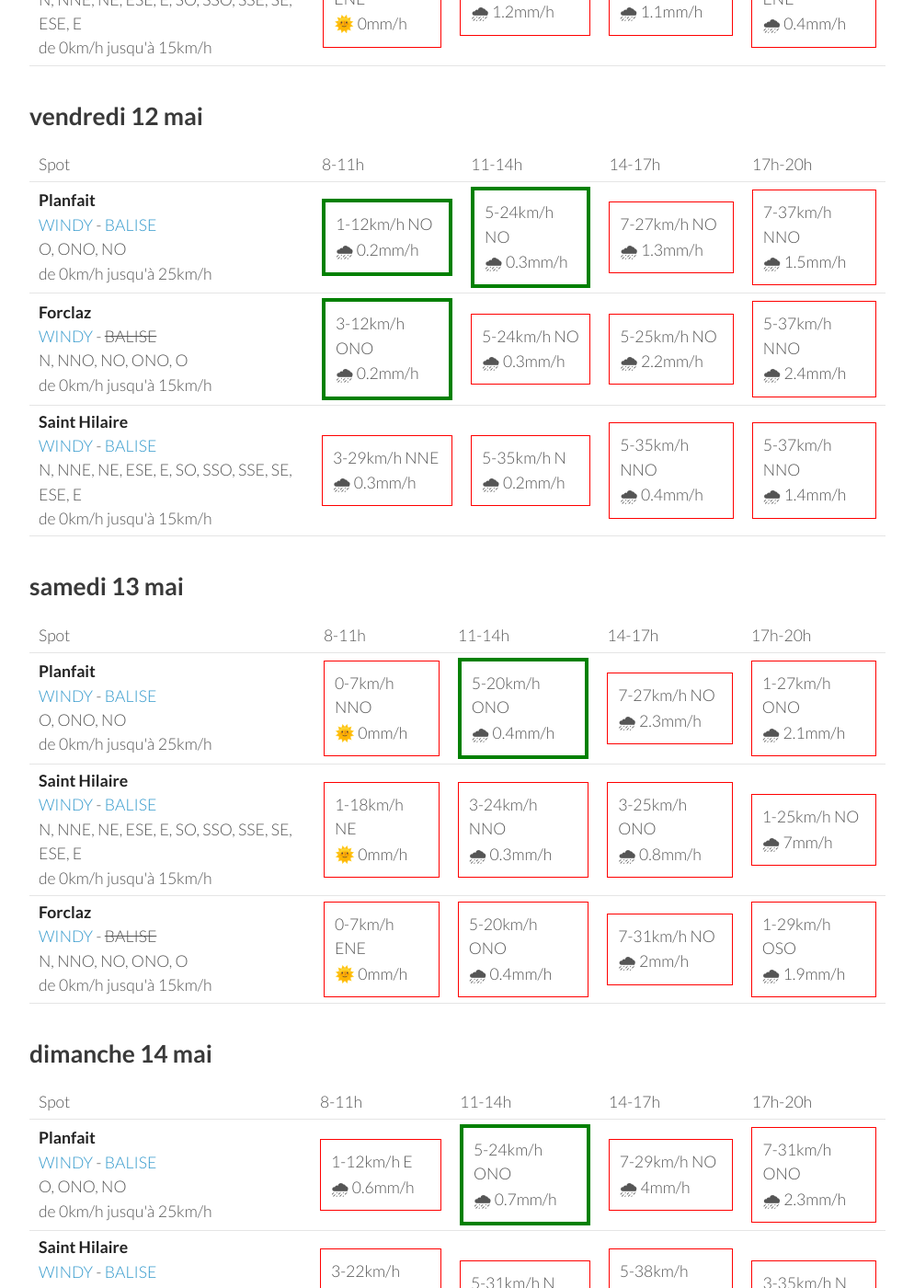
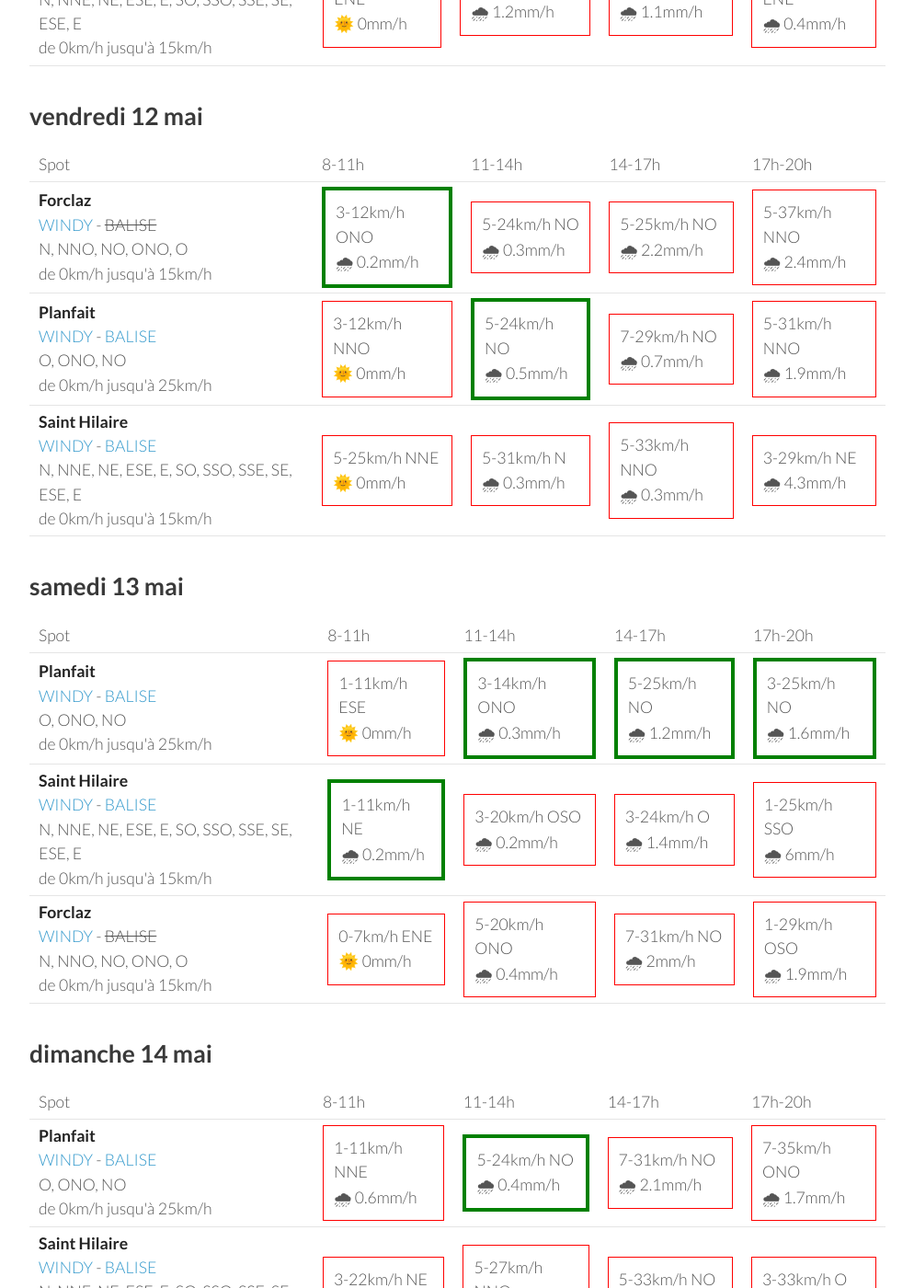
Before and after one commit to parapente-dans-le-nord/parapente-dans-le-nord.github.io, a Jekyll site: the page built from alpes_nord.markdown, in a window 1280 px wide and 1400 px high, scrolled down 1183 px. Shown: the whole window at 92% size, without its empty margins (26-1020 px from the left). Built offline with Jekyll 4.4.1, drawn with Linux system fonts in a browser that asks for light colours; some of the changed text lies outside the part shown.

Commit message:
update index.markdown

```diff
--- a/alpes_nord.markdown
+++ b/alpes_nord.markdown
@@ -114,16 +114,6 @@ page mise à jour le mercredi 10 mai 06:26
       <td>17h-20h</td>
     </tr>
 <tr>
-        <td><strong>Planfait</strong><br><a href="https://windy.com/45.853/6.223?45.415,6.223,8">WINDY</a> - <span class=""><a href="https://www.openwindmap.org/PP496">BALISE</a> </span><br> <span class="vent-favorable">O, ONO, NO</span><br><span class="force-vent">de 0km/h jusqu'à 25km/h</span> </td>
-
-            <td><div class="flyable"><p>1-12km/h NO</p><p>🌧 0.2mm/h</p></div></td>
-            <td><div class="flyable"><p>5-24km/h NO</p><p>🌧 0.3mm/h</p></div></td>
-            <td><div class="not-flyable"><p>7-27km/h NO</p><p>🌧 1.3mm/h</p></div></td>
-            <td><div class="not-flyable"><p>7-37km/h NNO</p><p>🌧 1.5mm/h</p></div></td>
-
-
-    </tr>
-<tr>
         <td><strong>Forclaz</strong><br><a href="https://windy.com/45.814/6.247?45.375,6.246,8,m:eVwaglz">WINDY</a> - <span class="no-balise"> BALISE </span><br> <span class="vent-favorable">N, NNO, NO, ONO, O</span><br><span class="force-vent">de 0km/h jusqu'à 15km/h</span> </td>
 
             <td><div class="flyable"><p>3-12km/h ONO</p><p>🌧 0.2mm/h</p></div></td>
@@ -134,12 +124,22 @@ page mise à jour le mercredi 10 mai 06:26
 
     </tr>
 <tr>
+        <td><strong>Planfait</strong><br><a href="https://windy.com/45.853/6.223?45.415,6.223,8">WINDY</a> - <span class=""><a href="https://www.openwindmap.org/PP496">BALISE</a> </span><br> <span class="vent-favorable">O, ONO, NO</span><br><span class="force-vent">de 0km/h jusqu'à 25km/h</span> </td>
+
+            <td><div class="not-flyable"><p>3-12km/h NNO</p><p>🌞 0mm/h</p></div></td>
+            <td><div class="flyable"><p>5-24km/h NO</p><p>🌧 0.5mm/h</p></div></td>
+            <td><div class="not-flyable"><p>7-29km/h NO</p><p>🌧 0.7mm/h</p></div></td>
+            <td><div class="not-flyable"><p>5-31km/h NNO</p><p>🌧 1.9mm/h</p></div></td>
+
+
+    </tr>
+<tr>
         <td><strong>Saint Hilaire</strong><br><a href="https://windy.com/45.307/5.888?45.087,5.889,9,m:eUFagkX">WINDY</a> - <span class=""><a href="http://www.balisemeteo.com/balise.php?idBalise=61">BALISE</a> </span><br> <span class="vent-favorable">N, NNE, NE, ESE, E, SO, SSO, SSE, SE, ESE, E</span><br><span class="force-vent">de 0km/h jusqu'à 15km/h</span> </td>
 
-            <td><div class="not-flyable"><p>3-29km/h NNE</p><p>🌧 0.3mm/h</p></div></td>
-            <td><div class="not-flyable"><p>5-35km/h N</p><p>🌧 0.2mm/h</p></div></td>
-            <td><div class="not-flyable"><p>5-35km/h NNO</p><p>🌧 0.4mm/h</p></div></td>
-            <td><div class="not-flyable"><p>5-37km/h NNO</p><p>🌧 1.4mm/h</p></div></td>
+            <td><div class="not-flyable"><p>5-25km/h NNE</p><p>🌞 0mm/h</p></div></td>
+            <td><div class="not-flyable"><p>5-31km/h N</p><p>🌧 0.3mm/h</p></div></td>
+            <td><div class="not-flyable"><p>5-33km/h NNO</p><p>🌧 0.3mm/h</p></div></td>
+            <td><div class="not-flyable"><p>3-29km/h NE</p><p>🌧 4.3mm/h</p></div></td>
 
 
     </tr>
@@ -162,20 +162,20 @@ page mise à jour le mercredi 10 mai 06:26
 <tr>
         <td><strong>Planfait</strong><br><a href="https://windy.com/45.853/6.223?45.415,6.223,8">WINDY</a> - <span class=""><a href="https://www.openwindmap.org/PP496">BALISE</a> </span><br> <span class="vent-favorable">O, ONO, NO</span><br><span class="force-vent">de 0km/h jusqu'à 25km/h</span> </td>
 
-            <td><div class="not-flyable"><p>0-7km/h NNO</p><p>🌞 0mm/h</p></div></td>
-            <td><div class="flyable"><p>5-20km/h ONO</p><p>🌧 0.4mm/h</p></div></td>
-            <td><div class="not-flyable"><p>7-27km/h NO</p><p>🌧 2.3mm/h</p></div></td>
-            <td><div class="not-flyable"><p>1-27km/h ONO</p><p>🌧 2.1mm/h</p></div></td>
+            <td><div class="not-flyable"><p>1-11km/h ESE</p><p>🌞 0mm/h</p></div></td>
+            <td><div class="flyable"><p>3-14km/h ONO</p><p>🌧 0.3mm/h</p></div></td>
+            <td><div class="flyable"><p>5-25km/h NO</p><p>🌧 1.2mm/h</p></div></td>
+            <td><div class="flyable"><p>3-25km/h NO</p><p>🌧 1.6mm/h</p></div></td>
 
 
     </tr>
 <tr>
         <td><strong>Saint Hilaire</strong><br><a href="https://windy.com/45.307/5.888?45.087,5.889,9,m:eUFagkX">WINDY</a> - <span class=""><a href="http://www.balisemeteo.com/balise.php?idBalise=61">BALISE</a> </span><br> <span class="vent-favorable">N, NNE, NE, ESE, E, SO, SSO, SSE, SE, ESE, E</span><br><span class="force-vent">de 0km/h jusqu'à 15km/h</span> </td>
 
-            <td><div class="not-flyable"><p>1-18km/h NE</p><p>🌞 0mm/h</p></div></td>
-            <td><div class="not-flyable"><p>3-24km/h NNO</p><p>🌧 0.3mm/h</p></div></td>
-            <td><div class="not-flyable"><p>3-25km/h ONO</p><p>🌧 0.8mm/h</p></div></td>
-            <td><div class="not-flyable"><p>1-25km/h NO</p><p>🌧 7mm/h</p></div></td>
+            <td><div class="flyable"><p>1-11km/h NE</p><p>🌧 0.2mm/h</p></div></td>
+            <td><div class="not-flyable"><p>3-20km/h OSO</p><p>🌧 0.2mm/h</p></div></td>
+            <td><div class="not-flyable"><p>3-24km/h O</p><p>🌧 1.4mm/h</p></div></td>
+            <td><div class="not-flyable"><p>1-25km/h SSO</p><p>🌧 6mm/h</p></div></td>
 
 
     </tr>
@@ -208,20 +208,20 @@ page mise à jour le mercredi 10 mai 06:26
 <tr>
         <td><strong>Planfait</strong><br><a href="https://windy.com/45.853/6.223?45.415,6.223,8">WINDY</a> - <span class=""><a href="https://www.openwindmap.org/PP496">BALISE</a> </span><br> <span class="vent-favorable">O, ONO, NO</span><br><span class="force-vent">de 0km/h jusqu'à 25km/h</span> </td>
 
-            <td><div class="not-flyable"><p>1-12km/h E</p><p>🌧 0.6mm/h</p></div></td>
-            <td><div class="flyable"><p>5-24km/h ONO</p><p>🌧 0.7mm/h</p></div></td>
-            <td><div class="not-flyable"><p>7-29km/h NO</p><p>🌧 4mm/h</p></div></td>
-            <td><div class="not-flyable"><p>7-31km/h ONO</p><p>🌧 2.3mm/h</p></div></td>
+            <td><div class="not-flyable"><p>1-11km/h NNE</p><p>🌧 0.6mm/h</p></div></td>
+            <td><div class="flyable"><p>5-24km/h NO</p><p>🌧 0.4mm/h</p></div></td>
+            <td><div class="not-flyable"><p>7-31km/h NO</p><p>🌧 2.1mm/h</p></div></td>
+            <td><div class="not-flyable"><p>7-35km/h ONO</p><p>🌧 1.7mm/h</p></div></td>
 
 
     </tr>
 <tr>
         <td><strong>Saint Hilaire</strong><br><a href="https://windy.com/45.307/5.888?45.087,5.889,9,m:eUFagkX">WINDY</a> - <span class=""><a href="http://www.balisemeteo.com/balise.php?idBalise=61">BALISE</a> </span><br> <span class="vent-favorable">N, NNE, NE, ESE, E, SO, SSO, SSE, SE, ESE, E</span><br><span class="force-vent">de 0km/h jusqu'à 15km/h</span> </td>
 
-            <td><div class="not-flyable"><p>3-22km/h NNE</p><p>🌧 0.3mm/h</p></div></td>
-            <td><div class="not-flyable"><p>5-31km/h N</p><p>🌧 0.3mm/h</p></div></td>
-            <td><div class="not-flyable"><p>5-38km/h NNO</p><p>🌧 3.5mm/h</p></div></td>
-            <td><div class="not-flyable"><p>3-35km/h N</p><p>🌧 3.9mm/h</p></div></td>
+            <td><div class="not-flyable"><p>3-22km/h NE</p><p>🌞 0mm/h</p></div></td>
+            <td><div class="not-flyable"><p>5-27km/h NNO</p><p>🌧 0.3mm/h</p></div></td>
+            <td><div class="not-flyable"><p>5-33km/h NO</p><p>🌧 1.4mm/h</p></div></td>
+            <td><div class="not-flyable"><p>3-33km/h O</p><p>🌧 4.9mm/h</p></div></td>
 
 
     </tr>
@@ -239,3 +239,39 @@ page mise à jour le mercredi 10 mai 06:26
 </tbody>
 </table>
 {:/}
+## lundi 15 mai
+
+{::nomarkdown}
+<table>
+  <tbody>
+    <tr>
+      <td>Spot</td>
+      <td>8-11h</td>
+      <td>11-14h</td>
+      <td>14-17h</td>
+      <td>17h-20h</td>
+    </tr>
+<tr>
+        <td><strong>Planfait</strong><br><a href="https://windy.com/45.853/6.223?45.415,6.223,8">WINDY</a> - <span class=""><a href="https://www.openwindmap.org/PP496">BALISE</a> </span><br> <span class="vent-favorable">O, ONO, NO</span><br><span class="force-vent">de 0km/h jusqu'à 25km/h</span> </td>
+
+            <td><div class="not-flyable"><p>3-22km/h OSO</p><p>🌧 2.4mm/h</p></div></td>
+            <td><div class="flyable"><p>3-25km/h ONO</p><p>🌧 2.5mm/h</p></div></td>
+            <td><div class="not-flyable"><p>5-27km/h ONO</p><p>🌧 1.6mm/h</p></div></td>
+            <td><div class="not-flyable"><p>7-27km/h ONO</p><p>🌧 1.3mm/h</p></div></td>
+
+
+    </tr>
+<tr>
+        <td><strong>Saint Hilaire</strong><br><a href="https://windy.com/45.307/5.888?45.087,5.889,9,m:eUFagkX">WINDY</a> - <span class=""><a href="http://www.balisemeteo.com/balise.php?idBalise=61">BALISE</a> </span><br> <span class="vent-favorable">N, NNE, NE, ESE, E, SO, SSO, SSE, SE, ESE, E</span><br><span class="force-vent">de 0km/h jusqu'à 15km/h</span> </td>
+
+            <td><div class="not-flyable"><p>1-31km/h N</p><p>🌧 2.1mm/h</p></div></td>
+            <td><div class="not-flyable"><p>3-33km/h NNO</p><p>🌧 3.1mm/h</p></div></td>
+            <td><div class="not-flyable"><p>5-31km/h NNO</p><p>🌧 0.9mm/h</p></div></td>
+            <td><div class="not-flyable"><p>5-31km/h NNO</p><p>🌧 1mm/h</p></div></td>
+
+
+    </tr>
+
+</tbody>
+</table>
+{:/}
```
Also changed, not shown: other parts of alpes_nord.markdown (+1 -1 lines).
